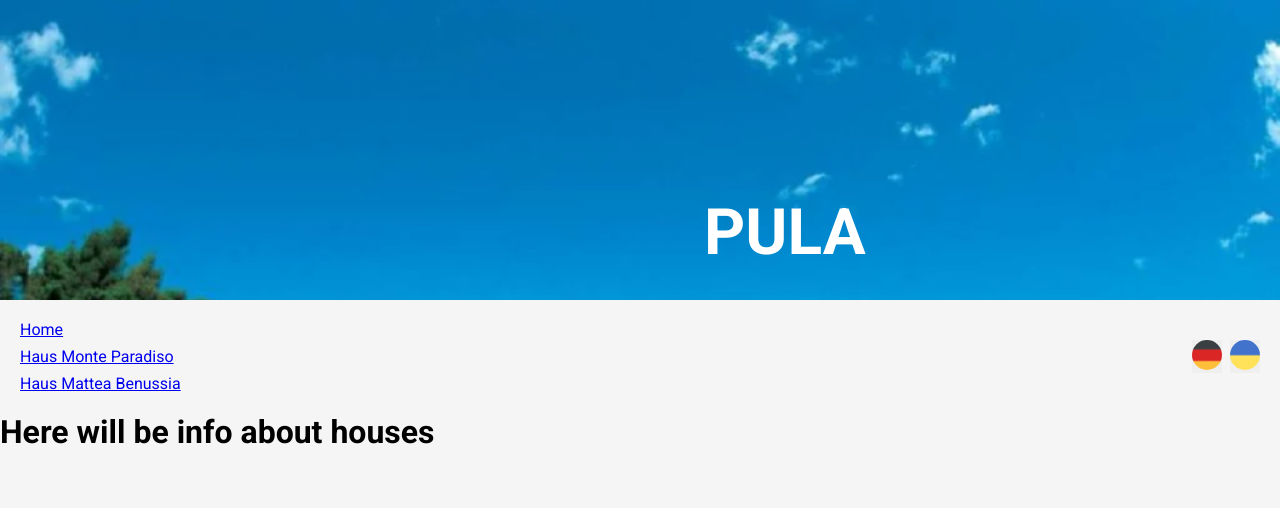
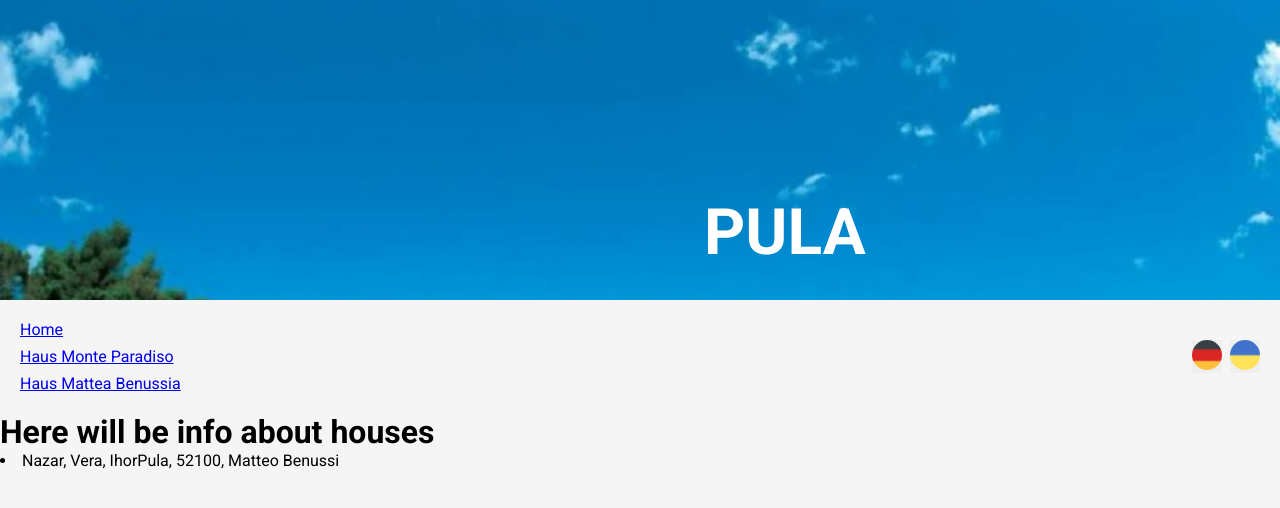
Before and after one commit to jana-rosegarden/travel-app-react, a React (Vite) app: page /house/benussia in a window 1280 px wide. Shown: the top 508 px of the page. Built offline with nearby package versions, Linux system fonts and the light colour scheme.

Commit message:
Card-Komponente für Hause-Page erstellt, Daten über props eingerichtet

```diff
--- a/src/components/Card.jsx
+++ b/src/components/Card.jsx
@@ -1,4 +1,5 @@
 import { useContext } from "react";
+import { useParams } from "react-router-dom";
 
 import { translations  } from "../data/translations.js";
 import { LanguageContext } from "../App.jsx";
@@ -6,32 +7,35 @@ import { LanguageContext } from "../App.jsx";
 export default function Card({name, adresse, entfernung, parken, image, oeffnungszeiten, price, alterVon, eintritt, info}){
     const {lang, setLang} = useContext(LanguageContext);
     const { de, uk } = translations;
+    const {category} = useParams();
+    const {hause } = useParams();
 
     return(
         <>
 
+            {category &&
             <li>
 
                {lang === "uk"? <h2> {uk.name} : {name.uk} </h2> : <h2>{de.name}: {name.de}</h2>}
                {image && <img src={image} alt={name[lang]} />}
                {info && <p> <span>{lang === "uk" ? uk.info : de.info} : </span>  {info[lang]} </p>}
-
                {adresse && <p> <span>{lang === "uk" ? uk.adresse : de.adresse}: </span>  {adresse[lang]} </p>}
-
                {entfernung && <p> <span>{lang === "uk"? uk.entfernung : de.entfernung} : </span> {entfernung} km</p>}
-
                {oeffnungszeiten && <p> <span>{lang === "uk"? uk.oeffnungszeiten : de.oeffnungszeiten} : </span> {oeffnungszeiten[lang]} </p> }
-
                {price && <p> <span>{lang === "uk" ? uk.price : de.price} :</span>  {price[lang]} </p>}
-
                {alterVon && <p> <span>{lang === "uk" ? uk.alterVon : de.alterVon} : </span>  {alterVon[lang]}</p>}
-
                {eintritt && <p> <span>{lang === "uk" ? uk.eintritt : de.eintritt} : </span> {eintritt[lang]} </p> }
-
                {parken && <p> <span>{lang === "uk"? uk.parken : de.parken} : </span> {parken[lang]} </p>}
 
+            </li>
+            }
+            {hause &&
+            <li>
+                {name}
+                {adresse}
 
-            </li>
+            </li>}
+
         </>
     )
 }
--- a/src/components/Main.jsx
+++ b/src/components/Main.jsx
@@ -1,17 +1,23 @@
 import { Link } from "react-router-dom";
+import { useContext } from "react";
 
+import { LanguageContext } from "../App";
+import { categoryTranslations } from "../data/translations.js"
 
 export default function Main(){
+    const {lang, setLang } = useContext(LanguageContext);
+    const {de, uk } = categoryTranslations;
+
     return(
         <main className="main-haupt">
-           <Link to="/category/strands" className="link-haupt-kategorien" role="button"> Strände</Link>
-           <Link to="/category/restaurants" className="link-haupt-kategorien" role="button"> Essen </Link>
-           <Link to="/category/sehenswuerdigkeiten" className="link-haupt-kategorien" role="button"> Sehenswürdigkeiten</Link>
-           <Link to="category/aquaparks" className="link-haupt-kategorien" role="button"> Aquaparks </Link>
-           <Link to="category/shops" className="link-haupt-kategorien" role="button"> Shops </Link>
-           <Link to="category/spielplatz" className="link-haupt-kategorien" role="button"> Parks & Spielplätze</Link>
-           <Link to="category/aerzte" className="link-haupt-kategorien" role="button"> Ärtzte</Link>
-           <Link to="category/apotheken" className="link-haupt-kategorien" role="button"> Apotheken </Link>
+           <Link to="/category/strands" className="link-haupt-kategorien" role="button"> {lang === "de"? de.strands : uk.strands} </Link>
+           <Link to="/category/restaurants" className="link-haupt-kategorien" role="button"> {lang === "de"? de.restaurants : uk.restaurants} </Link>
+           <Link to="/category/sehenswuerdigkeiten" className="link-haupt-kategorien" role="button"> {lang === "de" ? de.sehenswuerdigkeiten : uk.sehenswuerdigkeiten } </Link>
+           <Link to="category/aquaparks" className="link-haupt-kategorien" role="button"> {lang === "de" ? de.aquaparks : uk.aquaparks }  </Link>
+           <Link to="category/shops" className="link-haupt-kategorien" role="button"> {lang === "de" ? de.shops : uk.shops} </Link>
+           <Link to="category/spielplatz" className="link-haupt-kategorien" role="button"> {lang === "de" ? de.spielplatz : uk.spielplatz} </Link>
+           <Link to="category/aerzte" className="link-haupt-kategorien" role="button"> {lang === "de"? de.aerzte : uk.aerzte } </Link>
+           <Link to="category/apotheken" className="link-haupt-kategorien" role="button"> {lang === "de" ? de.apotheken : uk.apotheken } </Link>
         </main>
     )
 }
--- a/src/data/kontakts.js
+++ b/src/data/kontakts.js
@@ -7,7 +7,7 @@ export const telefonNummer = [
             de: "Jana",
             uk: "Яна"
         },
-        telefon: 4915901632722
+        telefon: 1111111111
     },
     {
         name:{
@@ -46,7 +46,7 @@ export const telefonNummer = [
     }
 ];
 
-const zuhauseJA = [
+export const paradiso =
     {
         name: {
         de: "Andi, Jana, Marian, Rafael",
@@ -56,6 +56,25 @@ const zuhauseJA = [
             de: "Pula, 52100, Monte Paradiso",
             uk: "Пула, 52100, вул. Монте Парадізо"
         },
-        image: [paradiso1Image, paradiso2Image]
-    }
-]
+        image: [paradiso1Image],
+        id: "paradiso"
+    };
+
+export const benussia =
+    {
+        name: {
+        de: "Nazar, Vera, Ihor",
+        uk: "Назар, Віра, Ігор"
+       },
+        adresse:{
+            de: "Pula, 52100, Matteo Benussi",
+            uk: "Пула, 52100, вул. Маттео Бенуссі"
+        },
+        image: [paradiso1Image, paradiso2Image],
+        id: "benussia"
+    };
+
+export const kontaktsData = {
+     paradiso,
+     benussia
+}
--- a/src/pages/Hause.jsx
+++ b/src/pages/Hause.jsx
@@ -1,8 +1,25 @@
+import { useParams } from "react-router-dom";
+import { useContext } from "react";
+
+import { LanguageContext } from "../App";
+import Card from "../components/Card"
+import { kontaktsData } from "../data/kontakts.js";
 
 export default function Hause(){
+    const { hause } = useParams();
+    const {lang, setLang} = useContext(LanguageContext);
+
+    let targetHause = kontaktsData[hause];
+
     return(
         <>
             <h1>Here will be info about houses</h1>
+            <Card
+                key={targetHause.id}
+                name={targetHause.name[lang]}
+                adresse={targetHause.adresse[lang]}
+                image={targetHause.image}
+                />
         </>
     )
 }
```
Also changed, not shown: src/assets/images/kontakts/78a94147-a0cf-4ccb-a933-2b48c040937d_8_w500h375ac1fs1kar1rb1.jpg (deleted), src/assets/images/kontakts/benussi.webp (added).
